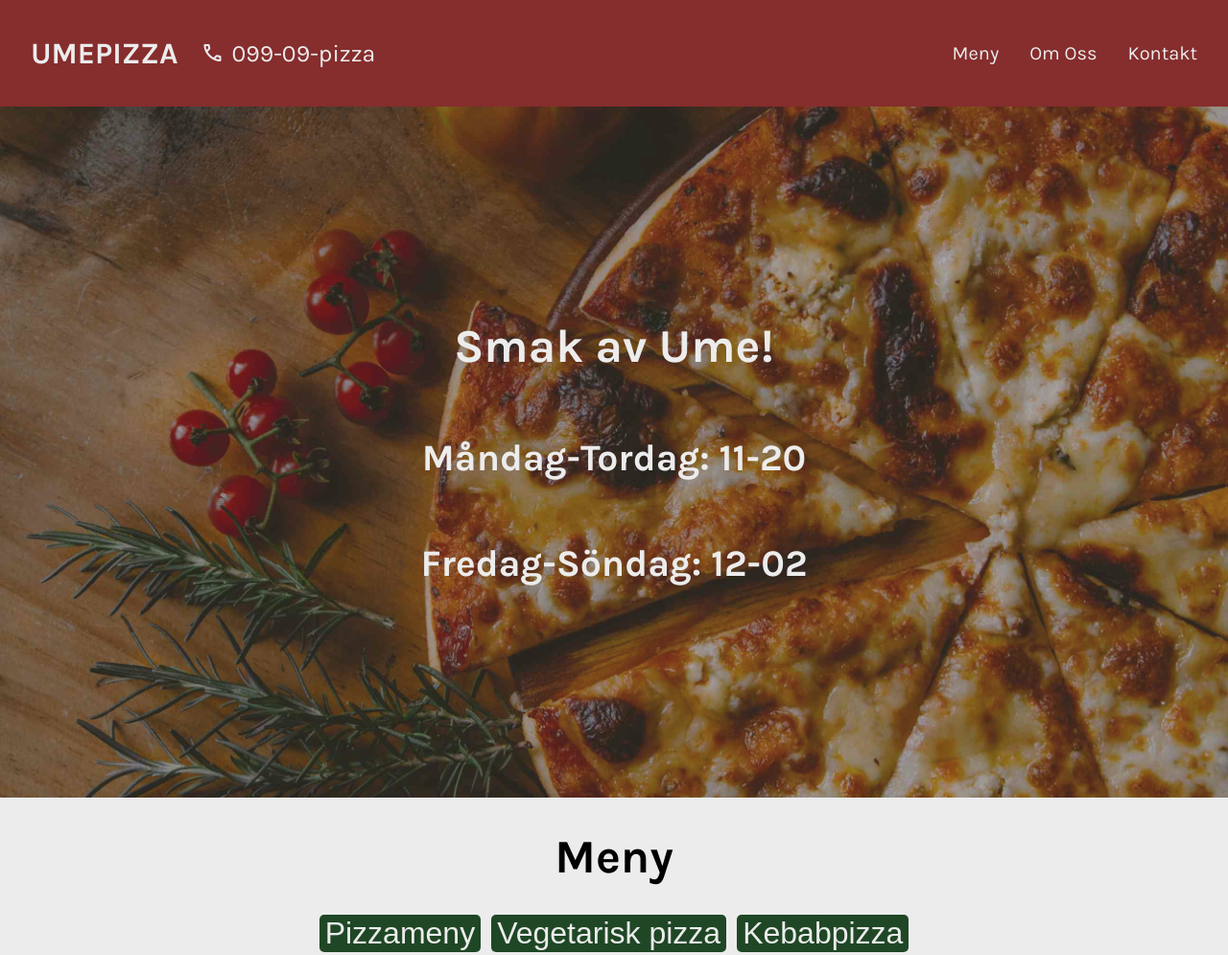
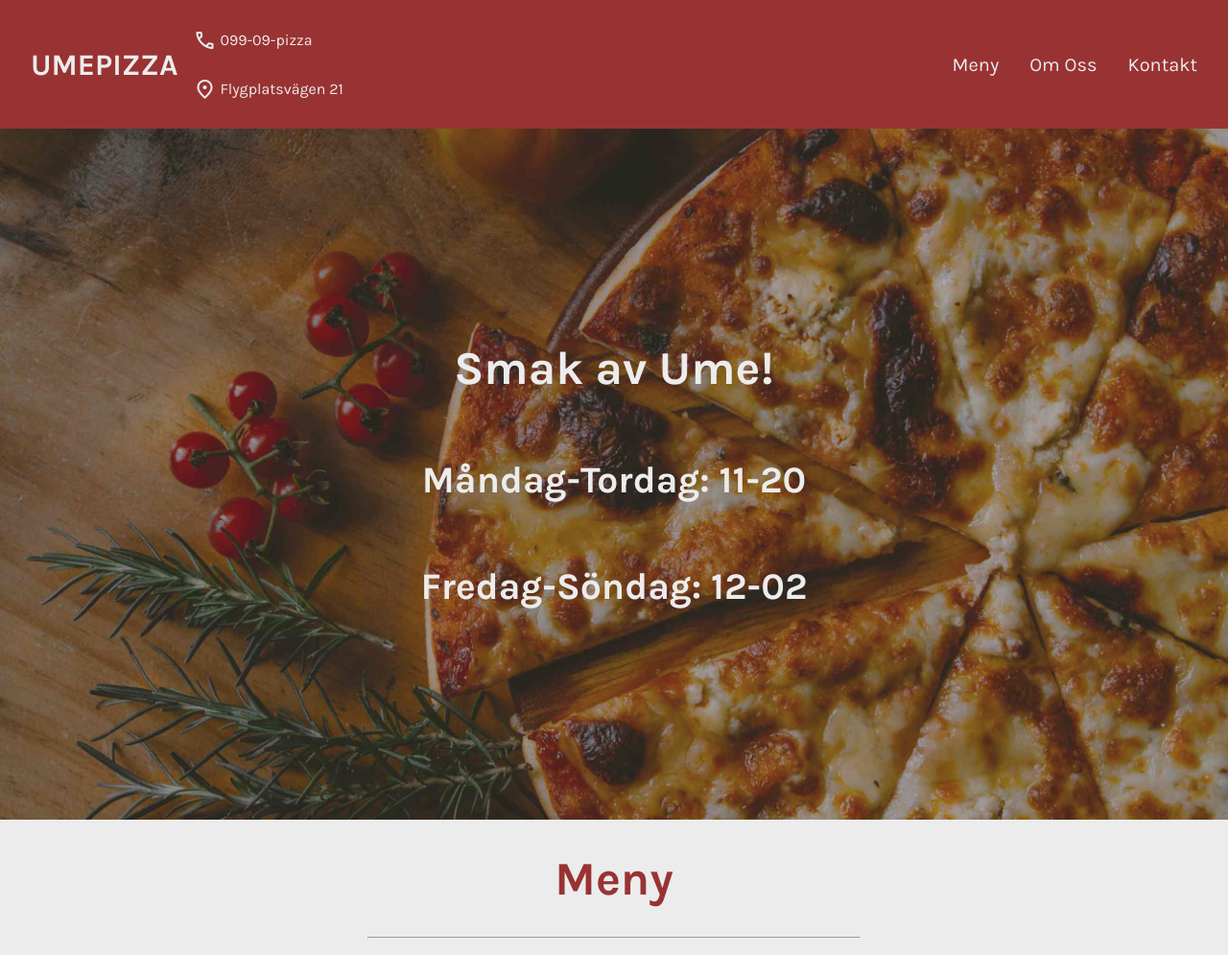
Before and after one commit to Timpan42/te4-pizza, a website built with Vite: page index.html in a window 1280 px wide. Shown: the top 995 px of the page at 96% size. Built offline with nearby package versions, Linux system fonts and the light colour scheme; files whose address does not match are found by name.

Commit message:
Navbar igen

```diff
--- a/about.html
+++ b/about.html
@@ -13,20 +13,26 @@
     <nav class="navbar">
         <div class="navbar__inner container">
             <a href="/">UMEPIZZA</a>
-            <div class="number">
-                <span class="material-symbols-outlined">call</span>
-                <p>099-09-pizza</p>
+            <div class="info">
+                <div class="number">
+                    <span class="material-symbols-outlined">call</span>
+                    <p>099-09-pizza</p>
+                </div>
+                <div class="location">
+                    <span class="material-symbols-outlined">location_on</span>
+                    <p>Flygplatsvägen 21</p>
+                </div>
             </div>
             <button class="navbar__button"><span class="material-symbols-outlined">menu</span></button>
             <div class="navbar__collapse">
                 <ul>
-                    <li><a href="/index.html#menu">Meny</a></li>
+                    <li><a href="#menu">Meny</a></li>
                     <li><a href="/te4-pizza/about.html">Om Oss</a></li>
-                    <li><a href="/index.html#contact">Kontakt</a></li>
+                    <li><a href="#contact">Kontakt</a></li>
                 </ul>
             </div>
         </div>
-        <script src="/javascript/burger.js"></script>
+        <script src="/javascript/menu.js"></script>
     </nav>
 
     <main></main>
@@ -50,7 +56,6 @@
         </div>
     </footer>
 
-    <script type="module" src="/menu.js"></script>
 </body>
 
 </html>
--- a/css/nav.css
+++ b/css/nav.css
@@ -18,18 +18,28 @@
     font-size: var(--step-2);
     padding: 0 1rem;
     font-weight: bold;
-    margin-right: .5rem;
 }
 
-.container>.number {
+.container>.info {
     display: flex;
-    align-items: center;
+    flex-direction: column;
     margin-right: auto;
     color: var(--color-bg);
 }
 
-.number>span {
-    margin-right: .5rem;
+.number>span,
+.location>span {
+    margin-right: .25rem;
+}
+
+.number,
+.location {
+    display: flex;
+    align-items: center;
+}
+
+.container p {
+    font-size: var(--step--1);
 }
 
 .navbar__inner {
--- a/css/style.css
+++ b/css/style.css
@@ -42,7 +42,7 @@
     --color-bg: #ececec;
     --color-text-highlight: #8d8d8d;
     /* --color-primary: hsl(130, 40%, 20%); */
-    --color-primary: hsl(0, 50%, 35%);
+    --color-primary: hsl(0, 50%, 40%);
     --color-secondary-highlight: hsl(130, 40%, 30%);
     --color-secondary: hsl(130, 40%, 20%);
 
@@ -53,6 +53,11 @@
 
 html {
     scroll-padding-top: 13%;
+}
+
+hr {
+    width: 40%;
+    color: var(--color-primary);
 }
 
 body {
@@ -122,7 +127,9 @@ p {
     justify-content: center;
 }
 
-.top-text {}
+#menu {
+    color: var(--color-primary);
+}
 
 .button-container {
     margin-top: 20px;
--- a/index.html
+++ b/index.html
@@ -16,9 +16,15 @@
   <nav class="navbar">
     <div class="navbar__inner container">
       <a href="/">UMEPIZZA</a>
-      <div class="number">
-        <span class="material-symbols-outlined">call</span>
-        <p>099-09-pizza</p>
+      <div class="info">
+        <div class="number">
+          <span class="material-symbols-outlined">call</span>
+          <p>099-09-pizza</p>
+        </div>
+        <div class="location">
+          <span class="material-symbols-outlined">location_on</span>
+          <p>Flygplatsvägen 21</p>
+        </div>
       </div>
       <button class="navbar__button"><span class="material-symbols-outlined">menu</span></button>
       <div class="navbar__collapse">
@@ -29,7 +35,7 @@
         </ul>
       </div>
     </div>
-    <script src="/javascript/burger.js"></script>
+    <script src="/javascript/menu.js"></script>
   </nav>
 
   <main>
@@ -41,6 +47,7 @@
     </div>
 
     <h1 id="menu" class="container">Meny</h1>
+    <hr>
 
     <div class="button-container">
       <button id="menuButton" class="tag-button">
@@ -677,7 +684,6 @@
   </footer>
   </div>
   <!-- <script type="module" src="/main.js"></script> -->
-  <script type="module" src="/menu.js"></script>
   <script type="module" src="/menuButton.js"></script>
 
 </body>
```
